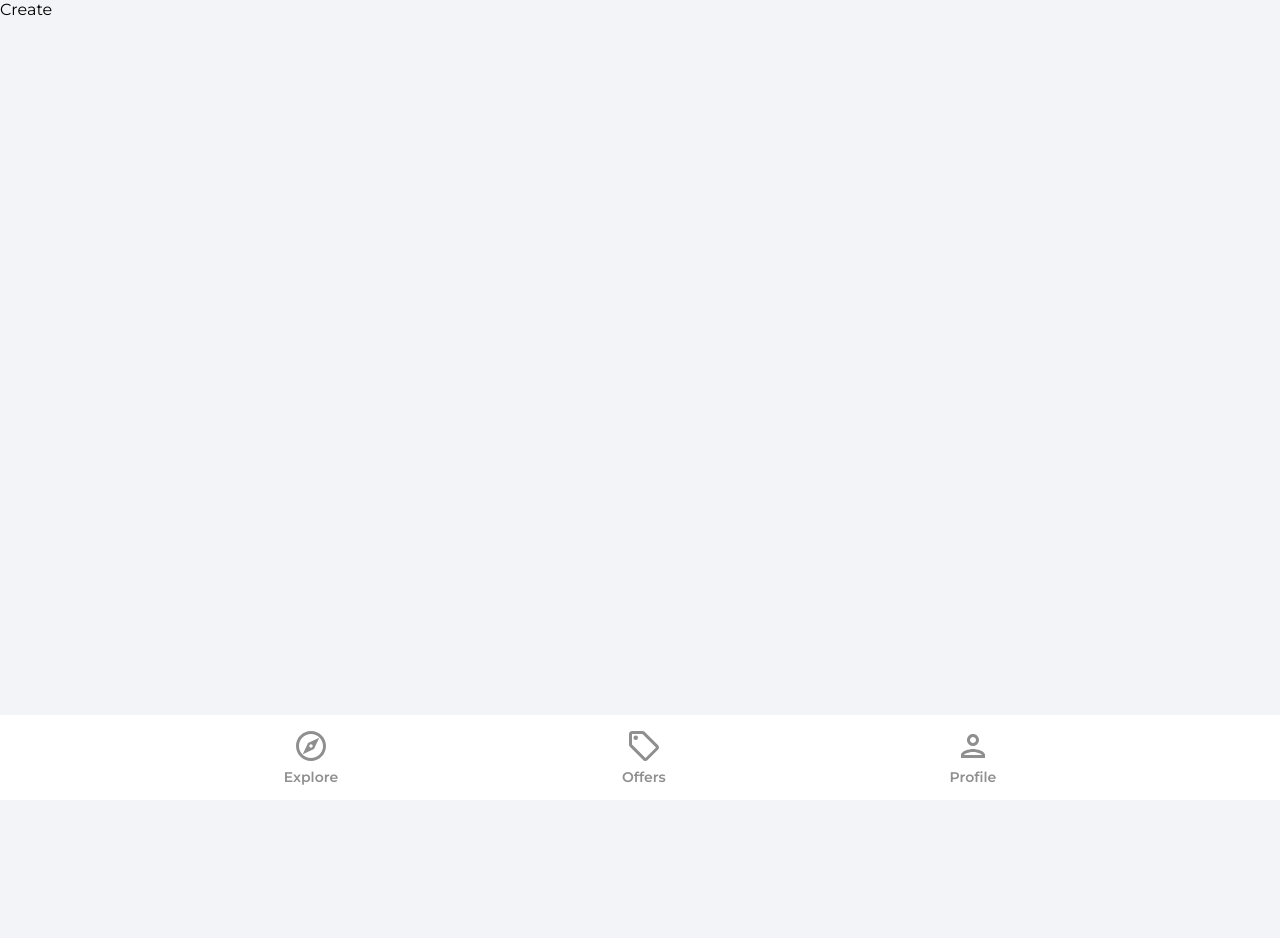
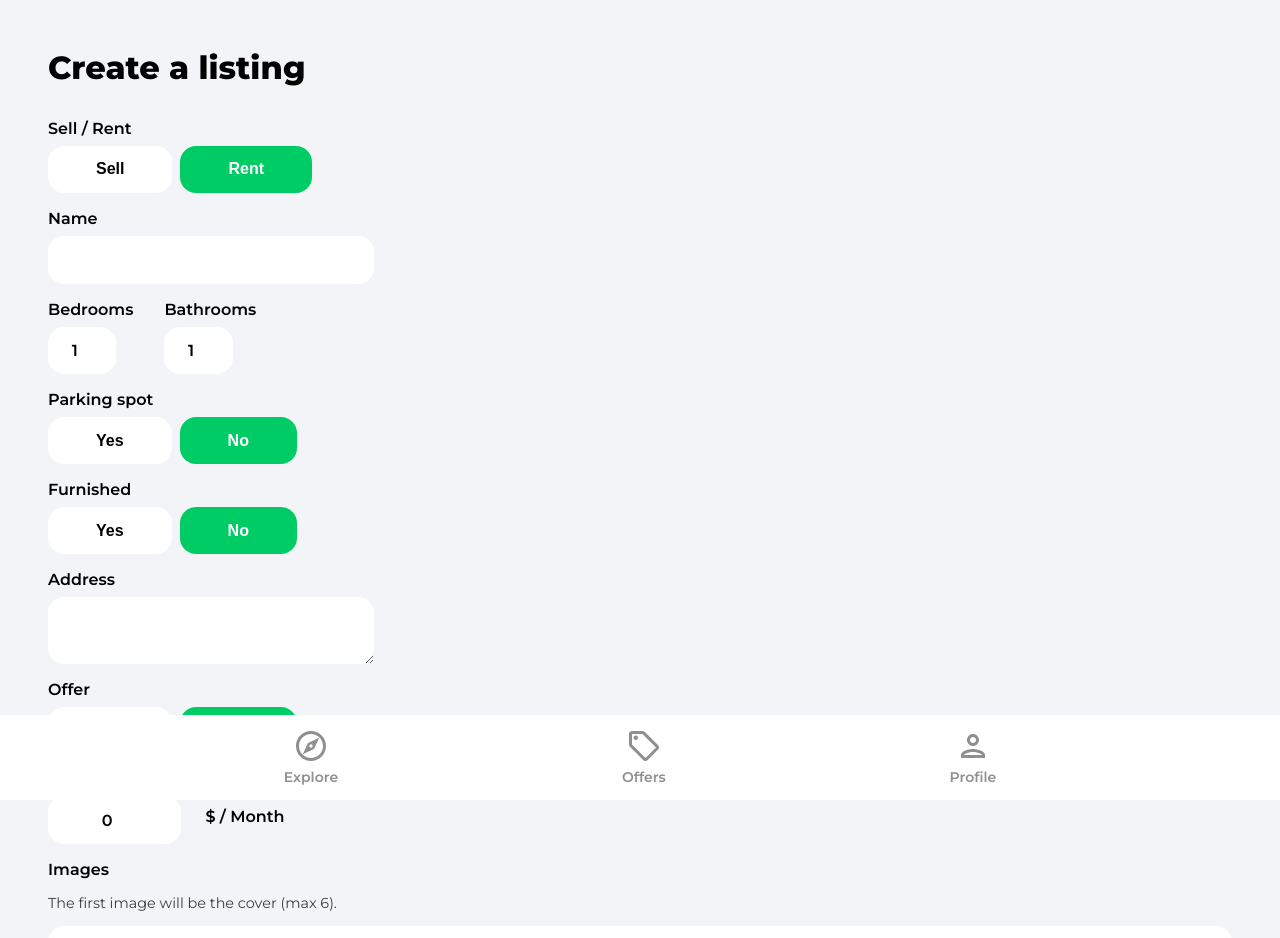
Before and after one commit to pengravity/House-rent-buy, a React (Create React App) app: page /create-listing in a window 1280 px wide. Shown: the top 938 px of the page. Before the commit the page ends 800 px from the top, so only its background shows below. Built offline with nearby package versions, Linux system fonts and the light colour scheme; no server answers; sample sign-in values are in the browser's storage.

Commit message:
content for CreateListing page

```diff
--- a/src/pages/CreateListing.js
+++ b/src/pages/CreateListing.js
@@ -21,6 +21,22 @@
     longitude: 0,
   });
 
+  const {
+    type,
+    name,
+    bedrooms,
+    bathrooms,
+    parking,
+    furnished,
+    address,
+    offer,
+    regularPrice,
+    discountedPrice,
+    images,
+    latitude,
+    longitude,
+  } = formData;
+
   const auth = getAuth();
   const navigate = useNavigate();
   const isMounted = useRef(true);
@@ -40,11 +56,276 @@
     };
   }, [isMounted]);
 
+  const onSubmit = (e) => {
+    e.preventDefault();
+  };
+
+  const onMutate = (e) => {
+    let boolean = null;
+
+    if (e.target.value === 'true') {
+      boolean = true;
+    }
+    if (e.target.value === 'false') {
+      boolean = false;
+    }
+
+    // files
+    if (e.target.files) {
+      setFormData((prevState) => ({
+        ...prevState,
+        images: e.target.files,
+      }));
+    }
+    // text/ booleans/numbers
+    if (!e.target.files) {
+      setFormData((prevState) => ({
+        ...prevState,
+        [e.target.id]: boolean ?? e.target.value,
+      }));
+    }
+  };
+
   if (loading) {
     return <p>Loading...</p>;
   }
 
-  return <div>Create</div>;
+  return (
+    <div className='profile'>
+      <header>
+        <p className='pageHeader'>Create a listing</p>
+      </header>
+
+      <main>
+        <form onSubmit={onSubmit}>
+          <label className='formLabel'>Sell / Rent</label>
+          <div className='formButtons'>
+            <button
+              type='button'
+              className={type === 'sale' ? 'formButtonActive' : 'formButton'}
+              id='type'
+              value='sale'
+              onClick={onMutate}
+            >
+              Sell
+            </button>
+            <button
+              type='button'
+              className={type === 'rent' ? 'formButtonActive' : 'formButton'}
+              id='type'
+              value='rent'
+              onClick={onMutate}
+            >
+              Rent
+            </button>
+          </div>
+
+          <label className='formLabel'>Name</label>
+          <input
+            className='formInputName'
+            type='text'
+            id='name'
+            value={name}
+            onChange={onMutate}
+            maxLength='32'
+            minLength='10'
+            required
+          />
+
+          <div className='formRooms flex'>
+            <div>
+              <label className='formLabel'>Bedrooms</label>
+              <input
+                className='formInputSmall'
+                type='number'
+                id='bedrooms'
+                value={bedrooms}
+                onChange={onMutate}
+                min='1'
+                max='50'
+                required
+              />
+            </div>
+            <div>
+              <label className='formLabel'>Bathrooms</label>
+              <input
+                className='formInputSmall'
+                type='number'
+                id='bathrooms'
+                value={bathrooms}
+                onChange={onMutate}
+                min='1'
+                max='50'
+                required
+              />
+            </div>
+          </div>
+
+          <label className='formLabel'>Parking spot</label>
+          <div className='formButtons'>
+            <button
+              className={parking ? 'formButtonActive' : 'formButton'}
+              type='button'
+              id='parking'
+              value={true}
+              onClick={onMutate}
+              min='1'
+              max='50'
+            >
+              Yes
+            </button>
+            <button
+              className={
+                !parking && parking !== null ? 'formButtonActive' : 'formButton'
+              }
+              type='button'
+              id='parking'
+              value={false}
+              onClick={onMutate}
+            >
+              No
+            </button>
+          </div>
+
+          <label className='formLabel'>Furnished</label>
+          <div className='formButtons'>
+            <button
+              className={furnished ? 'formButtonActive' : 'formButton'}
+              type='button'
+              id='furnished'
+              value={true}
+              onClick={onMutate}
+            >
+              Yes
+            </button>
+            <button
+              className={
+                !furnished && furnished !== null
+                  ? 'formButtonActive'
+                  : 'formButton'
+              }
+              type='button'
+              id='furnished'
+              value={false}
+              onClick={onMutate}
+            >
+              No
+            </button>
+          </div>
+
+          <label className='formLabel'>Address</label>
+          <textarea
+            className='formInputAddress'
+            type='text'
+            id='address'
+            value={address}
+            onChange={onMutate}
+            required
+          />
+
+          {!geolocationEnabled && (
+            <div className='formLatLng flex'>
+              <div>
+                <label className='formLabel'>Latitude</label>
+                <input
+                  className='formInputSmall'
+                  type='number'
+                  id='latitude'
+                  value={latitude}
+                  onChange={onMutate}
+                  required
+                />
+              </div>
+              <div>
+                <label className='formLabel'>Longitude</label>
+                <input
+                  className='formInputSmall'
+                  type='number'
+                  id='longitude'
+                  value={longitude}
+                  onChange={onMutate}
+                  required
+                />
+              </div>
+            </div>
+          )}
+
+          <label className='formLabel'>Offer</label>
+          <div className='formButtons'>
+            <button
+              className={offer ? 'formButtonActive' : 'formButton'}
+              type='button'
+              id='offer'
+              value={true}
+              onClick={onMutate}
+            >
+              Yes
+            </button>
+            <button
+              className={
+                !offer && offer !== null ? 'formButtonActive' : 'formButton'
+              }
+              type='button'
+              id='offer'
+              value={false}
+              onClick={onMutate}
+            >
+              No
+            </button>
+          </div>
+
+          <label className='formLabel'>Regular Price</label>
+          <div className='formPriceDiv'>
+            <input
+              className='formInputSmall'
+              type='number'
+              id='regularPrice'
+              value={regularPrice}
+              onChange={onMutate}
+              min='50'
+              max='750000000'
+              required
+            />
+            {type === 'rent' && <p className='formPriceText'>$ / Month</p>}
+          </div>
+
+          {offer && (
+            <>
+              <label className='formLabel'>Discounted Price</label>
+              <input
+                className='formInputSmall'
+                type='number'
+                id='discountedPrice'
+                value={discountedPrice}
+                onChange={onMutate}
+                min='50'
+                max='750000000'
+                required={offer}
+              />
+            </>
+          )}
+
+          <label className='formLabel'>Images</label>
+          <p className='imagesInfo'>
+            The first image will be the cover (max 6).
+          </p>
+          <input
+            className='formInputFile'
+            type='file'
+            id='images'
+            onChange={onMutate}
+            max='6'
+            accept='.jpg,.png,.jpeg'
+            multiple
+            required
+          />
+          <button type='submit' className='primaryButton createListingButton'>
+            Create Listing
+          </button>
+        </form>
+      </main>
+    </div>
+  );
 }
 
 export default CreateListing;
```
